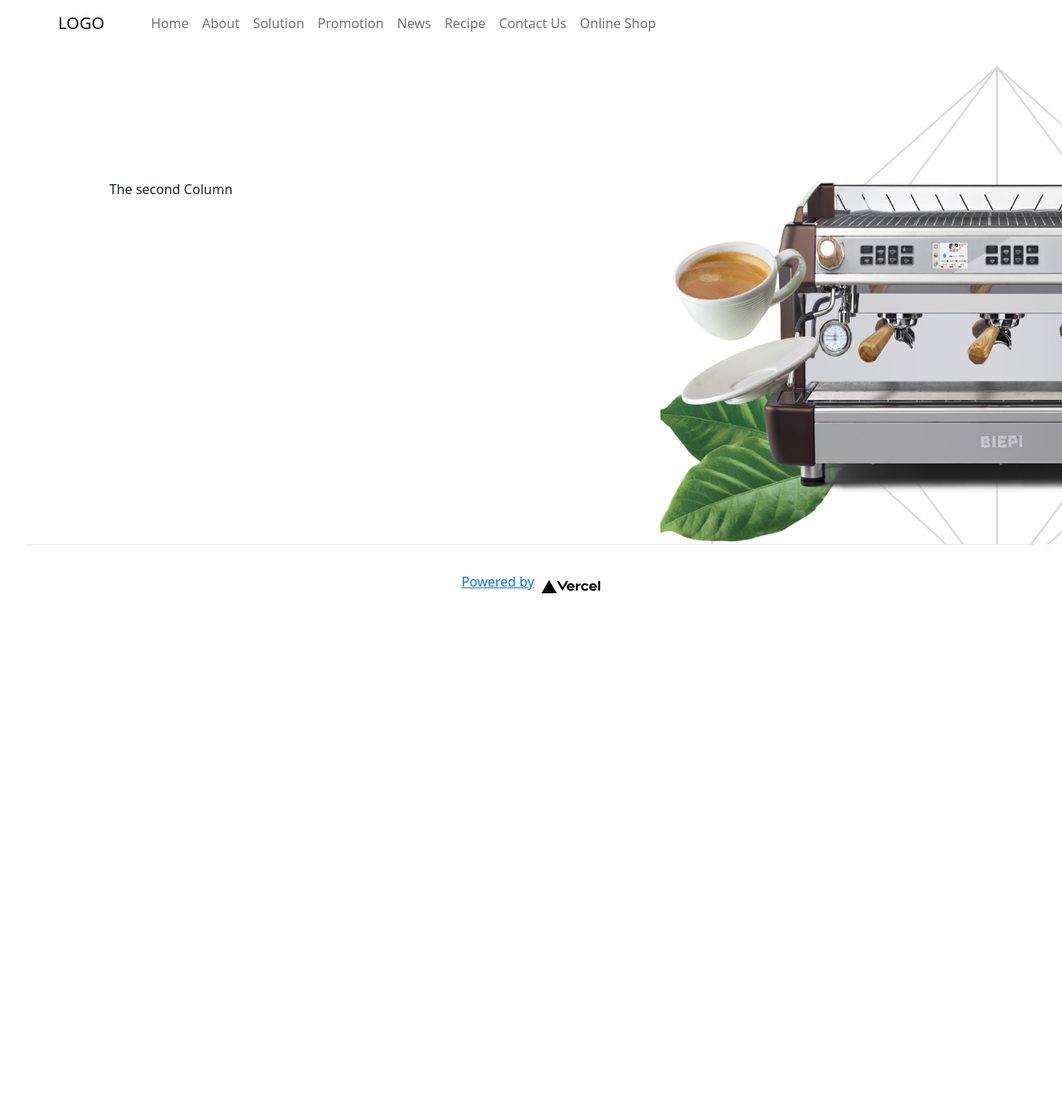
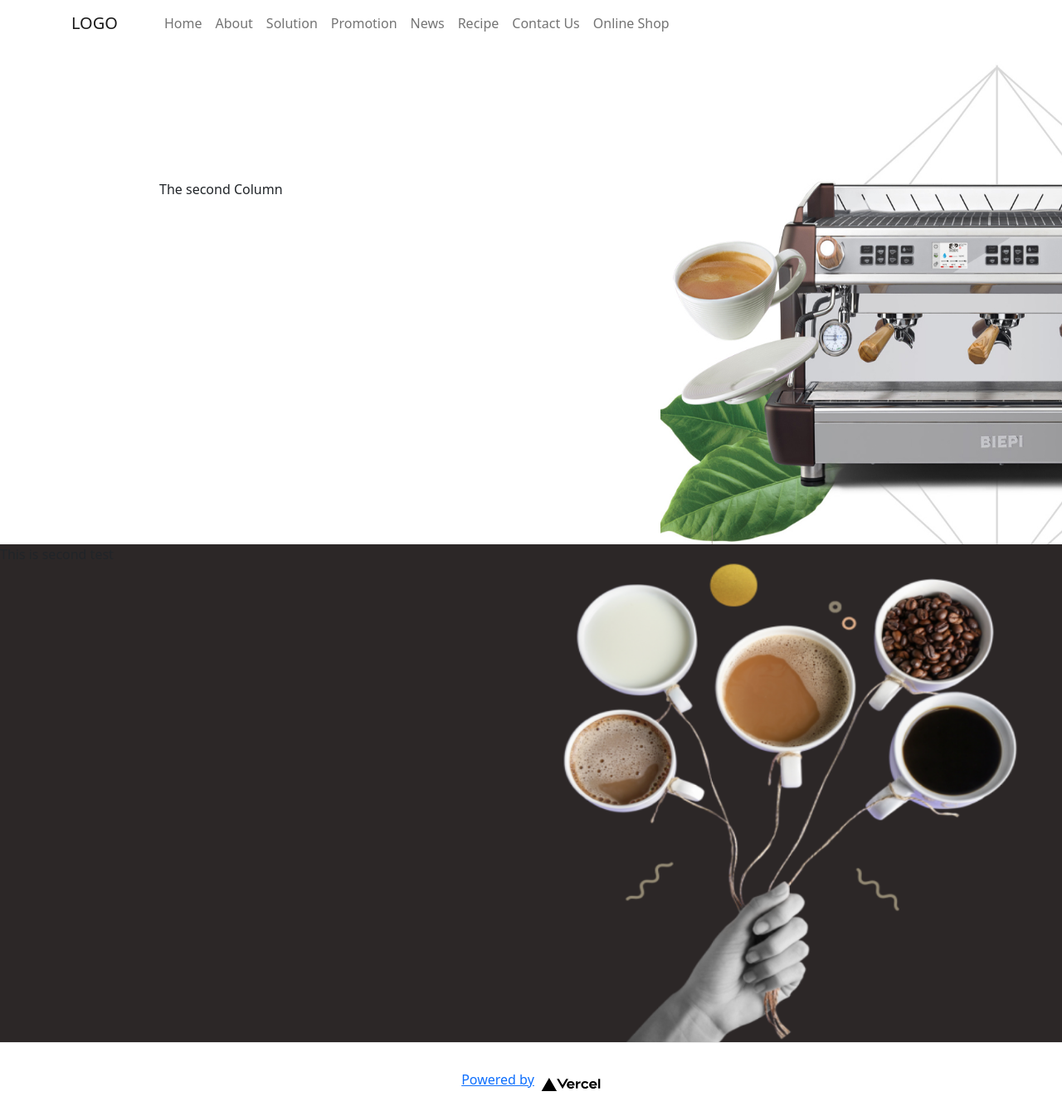
Before and after one commit to Nandi-exl/CV_nandi, a Next.js app: page / in a window 1280 px wide. Shown: the top 1345 px of the page at 83% size. Before the commit the page ends 800 px from the top, so only its background shows below. Built offline with nearby package versions, Linux system fonts and the light colour scheme.

Commit message:
change style

```diff
--- a/pages/Header/navigationbar.js
+++ b/pages/Header/navigationbar.js
@@ -21,7 +21,7 @@
   return (
     <>
       <Navbar expand='lg' style={{ backgroundColor: 'rgba(0, 0, 0, 0)' }}>
-        <Container style={{ paddingLeft: '0', paddingRight: '0' }}>
+        <Container style={{ paddingLeft: '1rem', paddingRight: '0' }}>
           <Navbar.Brand href='#home'>LOGO</Navbar.Brand>
           <Navbar.Toggle aria-controls='basic-navbar-nav' />
           <Navbar.Collapse id='basic-navbar-nav'>
--- a/pages/_app.js
+++ b/pages/_app.js
@@ -1,4 +1,4 @@
-import '../styles/globals.css';
+// import '../styles/globals.css';
 import { SSRProvider } from 'react-bootstrap';
 import 'bootstrap/dist/css/bootstrap.min.css';
 import NavigationBar from './Header/navigationbar';
@@ -14,7 +14,7 @@
           <link rel='icon' href='/vercel.svg' />
         </Head>
         <NavigationBar />
-        <main className={styles.main}>
+        <main>
           <Component {...pageProps} />
         </main>
 
--- a/pages/component/home.js
+++ b/pages/component/home.js
@@ -5,9 +5,13 @@
 
 function HomeContent() {
   const [widthFlag, setWidthFlag] = useState('0');
+  const [imageSize, setImageSize] = useState(0);
   useEffect(() => {
     if (window.innerWidth > 1000) {
       setWidthFlag('1');
+      setImageSize(600);
+    } else {
+      setImageSize(300);
     }
   }, []);
 
@@ -17,7 +21,6 @@
         <title>main keyword</title>
       </Head>
       <main>
-        <Container>
         <Row>
           {widthFlag == '1' ? (
             <>
@@ -27,7 +30,7 @@
                   marginTop: '10rem',
                 }}
               >
-                  <span>The second Column</span>
+                <span style={{ marginLeft: '12rem' }}>The second Column</span>
               </Col>
               <Col xs={6}>
                 <Image
@@ -41,7 +44,7 @@
             </>
           ) : (
             <>
-                <Col>
+              <Col xs={12} className='text-center'>
                 <Image
                   src='/homeimage.jpg'
                   alt='home_imagee'
@@ -49,13 +52,27 @@
                   height={300}
                 />
               </Col>
-                <Col>
+
+              <Col xs={12} className='text-center'>
                 <span>The second Column</span>
               </Col>
             </>
           )}
         </Row>
-        </Container>
+
+        <Row style={{ backgroundColor: 'rgb(44, 39, 39)' }}>
+          <Col>
+            <span> This is second test</span>
+          </Col>
+          <Col>
+            <Image
+              src='/homeimage2.jpg'
+              alt='home_image2'
+              width={imageSize}
+              height={imageSize}
+            />
+          </Col>
+        </Row>
       </main>
     </>
   );
--- a/styles/Home.module.css
+++ b/styles/Home.module.css
@@ -1,5 +1,5 @@
 .container {
-  padding: 0 2rem;
+  padding: 0 0rem;
   /* background-color: #111; */
 }
 
--- a/styles/globals.css
+++ b/styles/globals.css
@@ -12,7 +12,7 @@
 }
 
 * {
-  box-sizing: border-box;
+  /* box-sizing: border-box; */
 }
 
 @media (prefers-color-scheme: dark) {
```
Also changed, not shown: public/homeimage2.jpg (added). Lines whose indentation alone changed are shown as unchanged.
